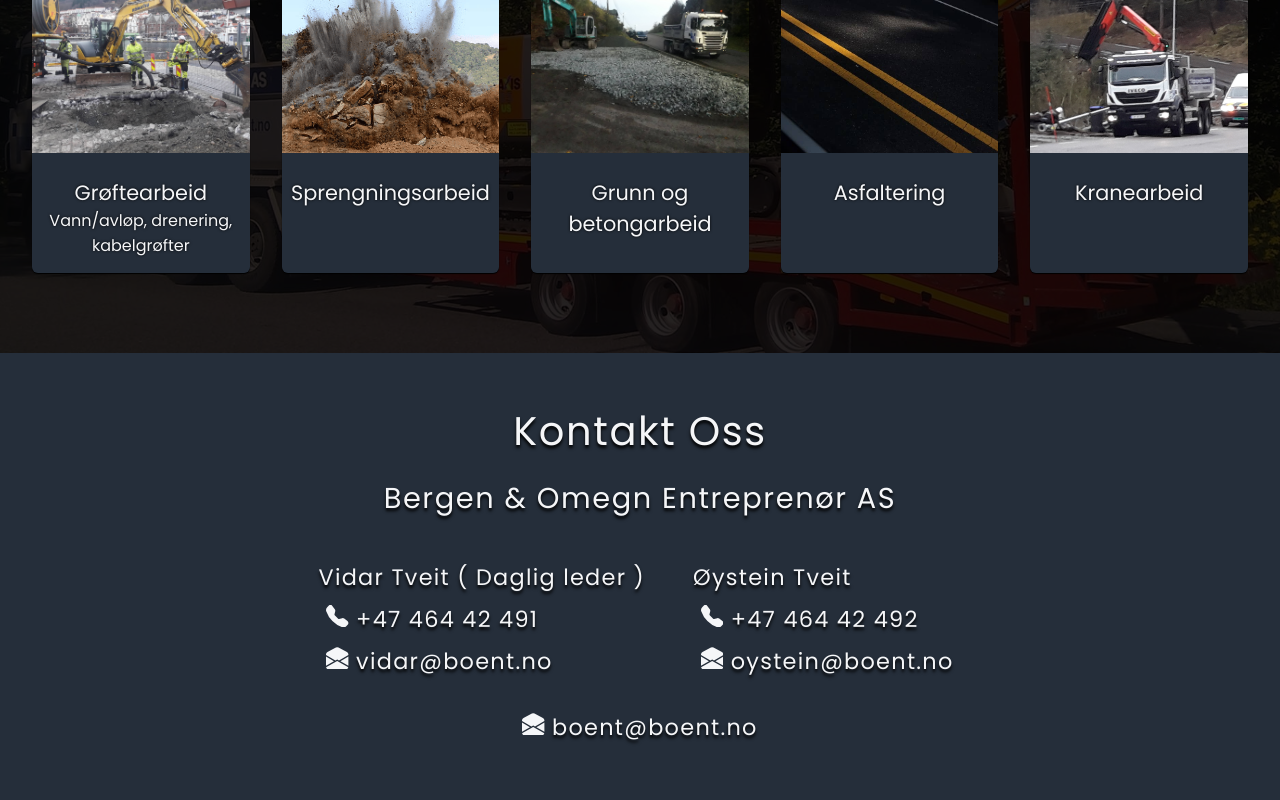
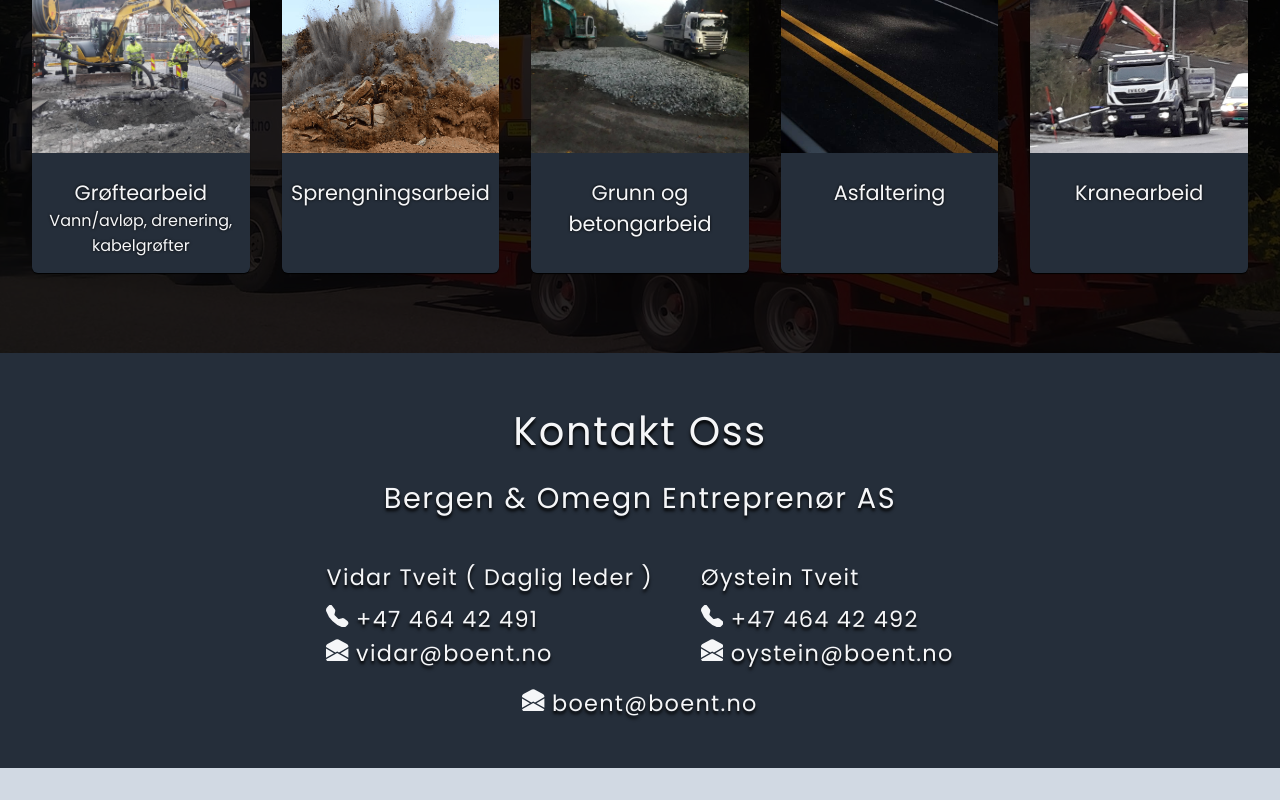
Before and after one commit to ellrub/construction-template, a React (Vite) app in the folder construction-template/: page / in a window 1280 px wide. Shown: the part 1131-1931 px from the top of the page. After the commit the page ends 1899 px from the top, so only its background shows below. Built offline with nearby package versions, Linux system fonts and the light colour scheme.

Commit message:
Fix
Removed some unnecessary P's

```diff
--- a/construction-template/src/container/Footer/Footer.jsx
+++ b/construction-template/src/container/Footer/Footer.jsx
@@ -11,18 +11,16 @@ function Footer() {
             <div className="footer__contacts--container">
                 <div className="footer__contacts--card">
                     <p>Vidar Tveit ( Daglig leder )</p>
-                    <p><a href="tel: +47 464 42 491"><BsFillTelephoneFill /> +47 464 42 491</a></p>
-                    <p><a href="mailto:vidar@boent.no"><BsFillEnvelopeOpenFill /> vidar@boent.no</a></p>
+                    <a href="tel: +47 464 42 491"><BsFillTelephoneFill /> +47 464 42 491</a><br />
+                    <a href="mailto:vidar@boent.no"><BsFillEnvelopeOpenFill /> vidar@boent.no</a>
                 </div>
                 <div className="footer__contacts--card">
                     <p>Øystein Tveit</p>
-                    <p><a href="tel: +47 464 42 492"><BsFillTelephoneFill /> +47 464 42 492</a></p>
-                    <p><a href="mailto:oystein@boent.no"><BsFillEnvelopeOpenFill /> oystein@boent.no</a></p>
+                    <a href="tel: +47 464 42 492"><BsFillTelephoneFill /> +47 464 42 492</a><br />
+                    <a href="mailto:oystein@boent.no"><BsFillEnvelopeOpenFill /> oystein@boent.no</a>
                 </div>
             </div>
-            <p>
-                <a href="mailto:boent@boent.no"><BsFillEnvelopeOpenFill /> boent@boent.no</a>
-            </p>
+                <a className="contacts--card-company" href="mailto:boent@boent.no"><BsFillEnvelopeOpenFill /> boent@boent.no</a>
         </footer>
     )
 }
```
